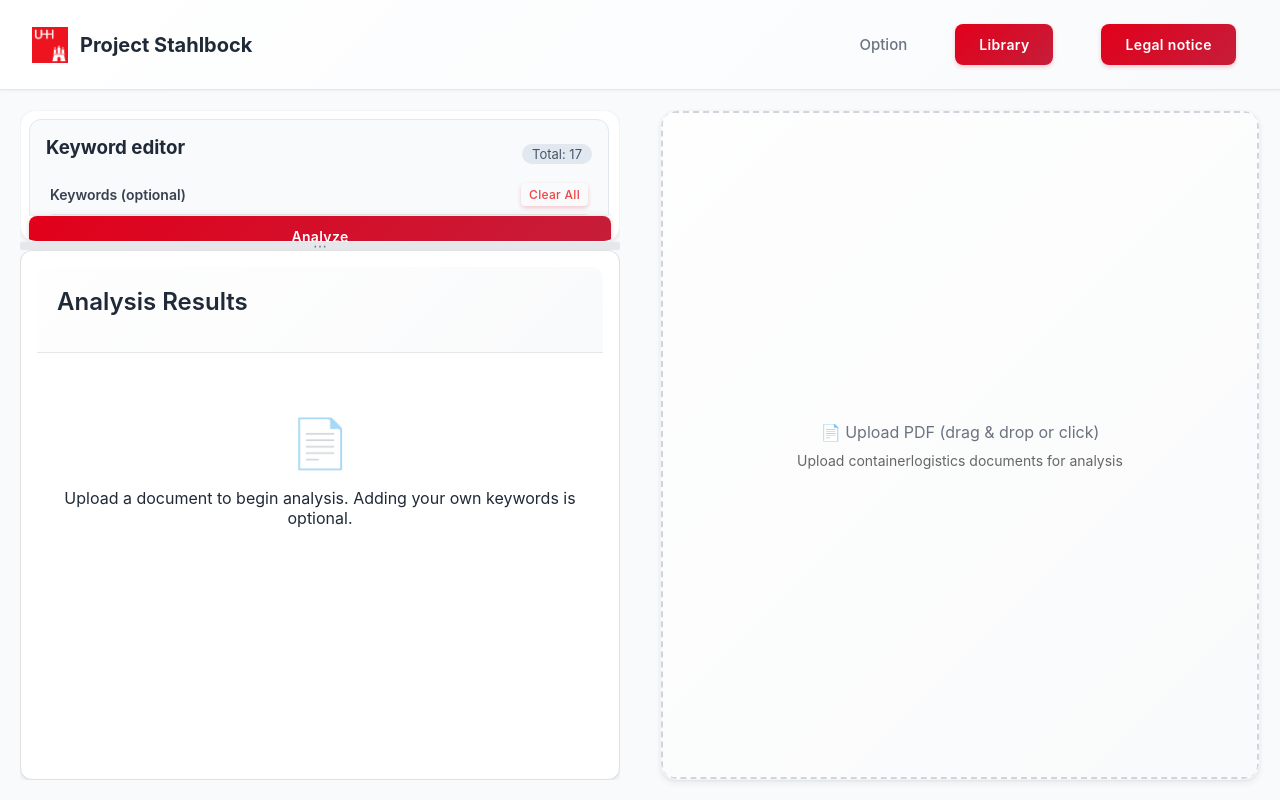
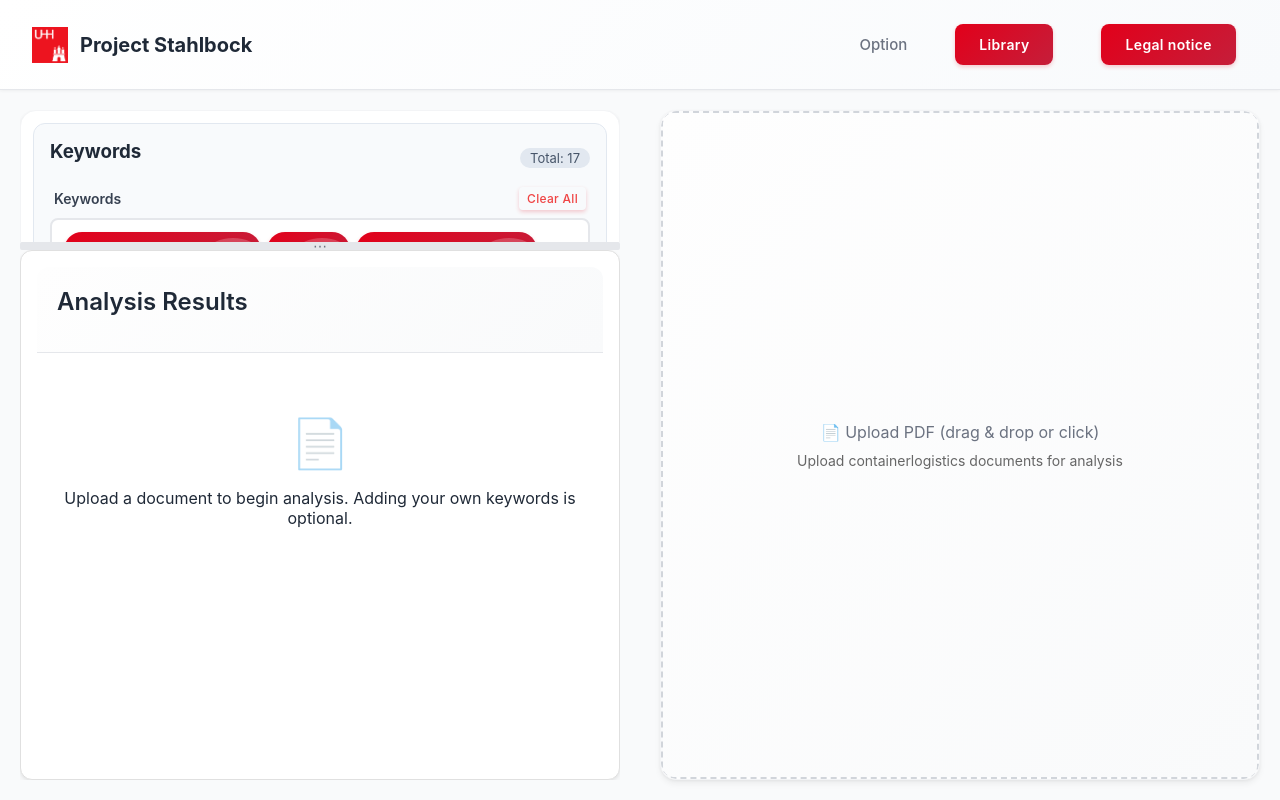
Before and after one commit to simoewe/simoewe.github.io, a React (Create React App) app in the folder frontend/: page / in a window 1280 px wide. Built offline with nearby package versions, Linux system fonts and the light colour scheme.

Commit message:
Weiter Hübsch machen

```diff
--- a/frontend/src/App.css
+++ b/frontend/src/App.css
@@ -165,63 +165,6 @@ html {
   height: 100%;
 }
 
-.analysis-term-card {
-  display: flex;
-  flex-direction: column;
-  gap: 12px;
-  padding: 16px 18px;
-  border: 1px solid #e2e8f0;
-  border-radius: 12px;
-  background: #f8fafc;
-  height: 100%;
-}
-
-.analysis-term-header {
-  display: flex;
-  align-items: center;
-  justify-content: space-between;
-  gap: 12px;
-}
-
-.analysis-term-header h3 {
-  margin: 0;
-  font-size: 16px;
-  font-weight: 600;
-  color: #1f2937;
-}
-
-.analysis-term-count {
-  font-size: 13px;
-  color: #475569;
-  background: #e2e8f0;
-  padding: 2px 10px;
-  border-radius: 999px;
-}
-
-.analysis-term-list {
-  margin-top: 4px;
-  gap: 10px 16px;
-}
-
-.analysis-term-empty {
-  margin: 0;
-  font-size: 14px;
-  color: #475569;
-}
-
-.analysis-term-hint {
-  margin: 0;
-  font-size: 12px;
-  color: #64748b;
-  line-height: 1.4;
-}
-
-.technology-management {
-  display: flex;
-  flex-direction: column;
-  gap: 18px;
-}
-
 .technology-editor-header {
   display: flex;
   align-items: center;
@@ -242,33 +185,41 @@ html {
   border-radius: 999px;
 }
 
-.technology-overview {
+.keyword-panel {
+  display: flex;
+  flex-direction: column;
+  padding: 12px;
+}
+
+.keyword-panel-content {
+  display: flex;
+  flex-direction: column;
+  gap: 16px;
+  height: 100%;
+}
+
+.keyword-action-bar {
+  display: flex;
+  align-items: flex-start;
+  justify-content: space-between;
+  gap: 16px;
+  flex-wrap: wrap;
+}
+
+.technology-actions.compact {
   display: grid;
-  grid-template-columns: repeat(auto-fit, minmax(220px, 1fr));
+  grid-template-columns: repeat(auto-fit, minmax(240px, 1fr));
   gap: 12px;
 }
 
-.technology-overview-block {
-  border: 1px solid #e2e8f0;
-  border-radius: 12px;
-  padding: 14px 16px;
-  background: #ffffff;
-  display: flex;
-  flex-direction: column;
-  gap: 10px;
-}
-
-.technology-overview-block h4 {
-  margin: 0;
-  font-size: 15px;
-  font-weight: 600;
-  color: #1f2937;
-}
-
-.technology-empty {
-  margin: 0;
-  font-size: 13px;
-  color: #64748b;
+.analyze-button {
+  min-width: 160px;
+  height: 42px;
+}
+
+.keyword-error {
+  color: #b91c1c;
+  font-size: 14px;
 }
 
 /* Custom Panel Resizers with Modern Design */
@@ -1171,30 +1122,6 @@ textarea:focus {
     color: #ffffff;
   }
 
-  .analysis-term-card {
-    background: rgba(30, 41, 59, 0.65);
-    border-color: rgba(148, 163, 184, 0.35);
-  }
-
-  .analysis-term-header h3 {
-    color: #e2e8f0;
-  }
-
-  .analysis-term-count {
-    background: rgba(148, 163, 184, 0.32);
-    color: #e2e8f0;
-  }
-
-  .analysis-term-list li {
-    background: rgba(226, 0, 26, 0.25);
-    color: #f8fafc;
-  }
-
-  .analysis-term-empty,
-  .analysis-term-hint {
-    color: #94a3b8;
-  }
-
   .technology-keyword-editor {
     border-color: rgba(148, 163, 184, 0.35);
     background: rgba(15, 23, 42, 0.85);
@@ -1203,19 +1130,6 @@ textarea:focus {
   .technology-editor-count {
     background: rgba(148, 163, 184, 0.32);
     color: #e2e8f0;
-  }
-
-  .technology-overview-block {
-    background: rgba(17, 24, 39, 0.92);
-    border-color: rgba(148, 163, 184, 0.3);
-  }
-
-  .technology-overview-block h4 {
-    color: #e2e8f0;
-  }
-
-  .technology-empty {
-    color: #94a3b8;
   }
 
   .inner-container,
--- a/frontend/src/App.js
+++ b/frontend/src/App.js
@@ -161,15 +161,6 @@ function App() {
         return !englishDefaultSet.has(lowered) && !germanDefaultSet.has(lowered);
       }),
     [englishDefaultSet, germanDefaultSet, userKeywordList]
-  );
-
-  const technologyTerms = useMemo(
-    () => ({
-      englishDefaultTerms: activeEnglishDefaults,
-      germanDefaultTerms: activeGermanDefaults,
-      customTerms: customKeywordList,
-    }),
-    [activeEnglishDefaults, activeGermanDefaults, customKeywordList]
   );
 
   useEffect(() => {
@@ -419,19 +410,25 @@ function App() {
             <div className="pane-content" style={{ height: '100%' }}>
               <PanelGroup direction="vertical" autoSaveId="layout-vertical">
                 <Panel defaultSize={20} minSize={15} maxSize={30}>
-                  <div className="inner-container top" style={{ display: 'flex', flexDirection: 'column', height: '100%', position: 'relative', padding: '8px', overflowY: 'auto' }}>
-                    <div style={{ flex: 1, minHeight: '80px', marginBottom: '16px', paddingRight: '2px' }}>
-                      <div className="technology-management">
+                  <div className="inner-container top keyword-panel">
+                    <div className="keyword-panel-content">
                       <section className="technology-keyword-editor">
                         <div className="technology-editor-header">
-                            <h3>Keyword editor</h3>
-                            <span className="technology-editor-count">Total: {userKeywordList.length}</span>
+                          <h3>Keywords</h3>
+                          <span className="technology-editor-count">
+                            Total: {userKeywordList.length}
+                          </span>
                         </div>
                         <KeywordInput
                           value={keywords}
                           onChange={handleKeywordsChange}
                         />
-                          <div className="technology-actions">
+                        {technologyFeedback && (
+                          <p className="technology-feedback">{technologyFeedback}</p>
+                        )}
+                      </section>
+                      <div className="keyword-action-bar">
+                        <div className="technology-actions compact">
                           <div className="technology-action-group">
                             <span className="technology-action-label">English search terms</span>
                             <div className="technology-action-buttons">
@@ -455,81 +452,15 @@ function App() {
                             </div>
                           </div>
                         </div>
-                          {technologyFeedback && (
-                            <p className="technology-feedback">{technologyFeedback}</p>
-                          )}
-                        </section>
-
-                        <div className="technology-overview">
-                          <section className="technology-overview-block">
-                            <h4>Active English terms</h4>
-                            {technologyTerms.englishDefaultTerms.length ? (
-                              <ul className="technology-list">
-                                {technologyTerms.englishDefaultTerms.map((term) => (
-                                  <li key={`english-${term}`}>{term}</li>
-                                ))}
-                              </ul>
-                            ) : (
-                              <p className="technology-empty">No English defaults selected.</p>
-                            )}
-                          </section>
-                          <section className="technology-overview-block">
-                            <h4>Active German terms</h4>
-                            {technologyTerms.germanDefaultTerms.length ? (
-                              <ul className="technology-list">
-                                {technologyTerms.germanDefaultTerms.map((term) => (
-                                  <li key={`german-${term}`}>{term}</li>
-                                ))}
-                              </ul>
-                            ) : (
-                              <p className="technology-empty">No German defaults selected.</p>
-                            )}
-                          </section>
-                          <section className="technology-overview-block">
-                            <h4>Custom keywords</h4>
-                            {technologyTerms.customTerms.length ? (
-                              <ul className="technology-list">
-                                {technologyTerms.customTerms.map((term) => (
-                                  <li key={`custom-${term}`}>{term}</li>
-                                ))}
-                              </ul>
-                            ) : (
-                              <p className="technology-empty">No additional keywords added.</p>
-                            )}
-                          </section>
-                        </div>
-
-                        <section className="analysis-term-card">
-                          <div className="analysis-term-header">
-                            <h3>All analysis terms</h3>
-                            <span className="analysis-term-count">Total: {userKeywordList.length}</span>
-                          </div>
-                          {userKeywordList.length > 0 ? (
-                            <ul className="technology-list columns analysis-term-list">
-                              {userKeywordList.map((keyword) => (
-                                <li key={`analysis-${keyword}`}>{keyword}</li>
-                              ))}
-                            </ul>
-                          ) : (
-                            <p className="analysis-term-empty">
-                              No analysis terms selected yet.
-                            </p>
-                          )}
-                          <p className="analysis-term-hint">
-                            Manage analysis terms with the controls above.
-                          </p>
-                        </section>
-                      </div>
-                    </div>
-                    <div className="analyze-footer">
                         <button
+                          className="analyze-button"
                           onClick={handleSearch}
-                        style={{ height: '40px', width: '100%' }}
                           disabled={loading || libraryLoading}
                         >
                           {libraryLoading ? "Loading document..." : loading ? "Analyzing..." : "Analyze"}
                         </button>
-                      {error && <div style={{ color: 'red', marginTop: '8px' }}>{error}</div>}
+                      </div>
+                      {error && <div className="keyword-error">{error}</div>}
                     </div>
                   </div>
                 </Panel>
--- a/frontend/src/components/Input.js
+++ b/frontend/src/components/Input.js
@@ -82,7 +82,7 @@ const KeywordInput = ({ value, onChange }) => {
   return (
     <div className="keyword-input-container">
       <div className="input-header">
-        <label htmlFor="keyword-input">Keywords (optional)</label>
+        <label htmlFor="keyword-input">Keywords</label>
         {keywords.length > 0 && (
           <button
             type="button"
```
Lines whose indentation alone changed are shown as unchanged.
